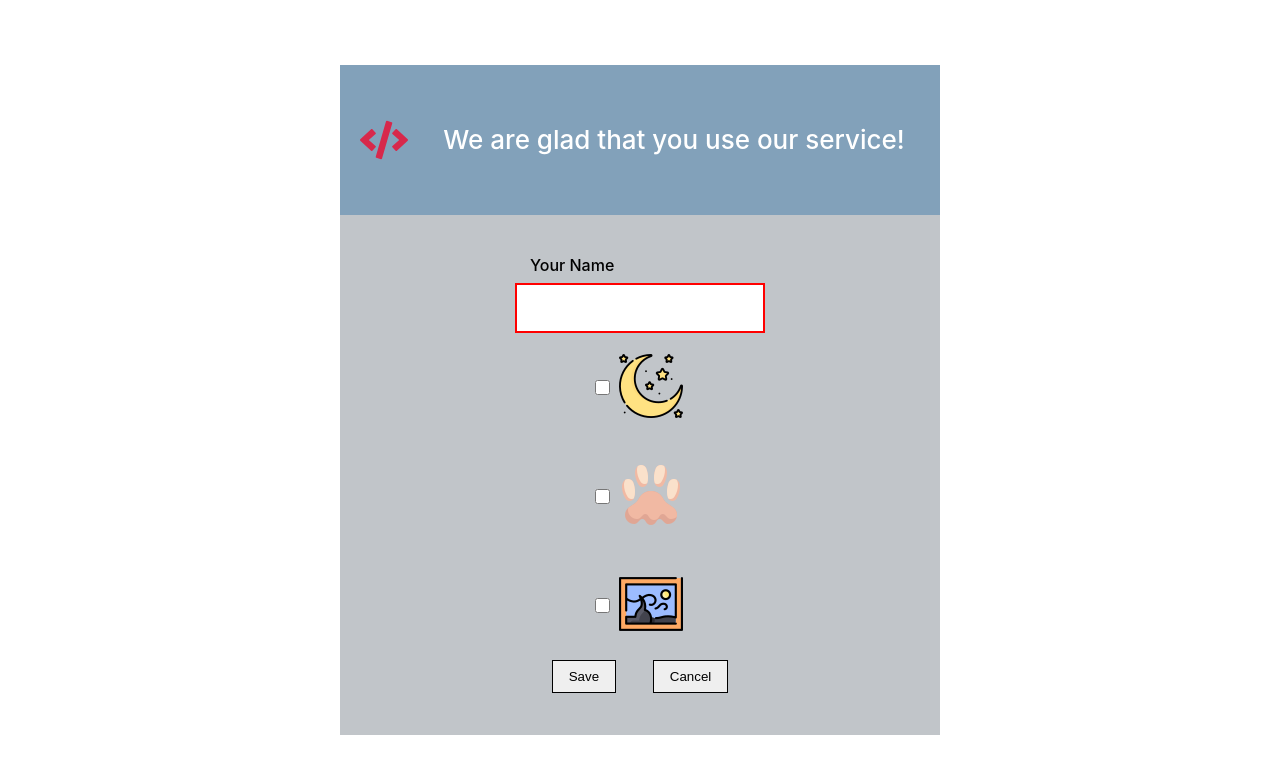
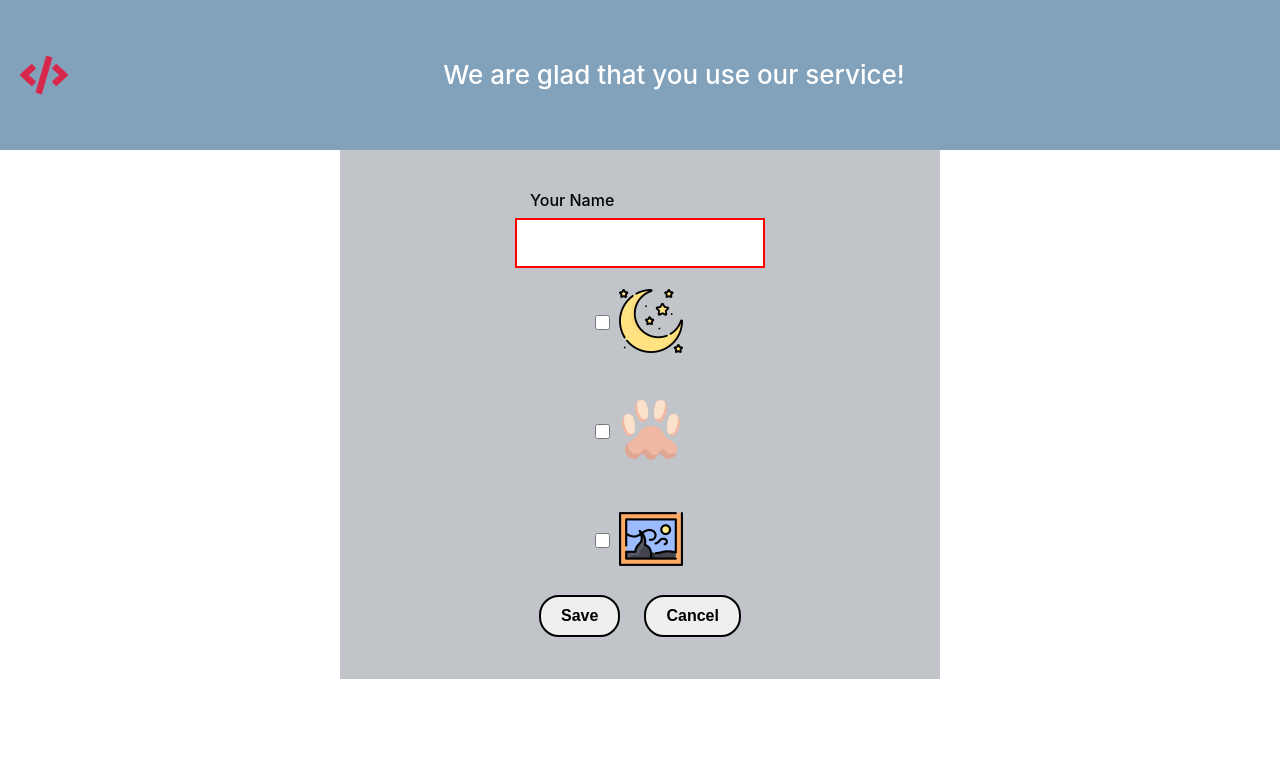
Before and after one commit to kiz0r/newsletter-evidence, a React (Create React App) app: page / in a window 1280 px wide. Shown: the top 774 px of the page. Built offline with nearby package versions, Linux system fonts and the light colour scheme.

Commit message:
replace PageHeader && finish NewsletterEvidence

```diff
--- a/src/App.js
+++ b/src/App.js
@@ -1,7 +1,15 @@
+import PageHeader from './components/PageHeader';
 import NewsletterEvidence from './components/NewsletterEvidence';
 
 function App() {
-  return <NewsletterEvidence />;
+  return (
+    <>
+      <PageHeader />
+      <main style={{ display: 'flex', justifyContent: 'center' }}>
+        <NewsletterEvidence />
+      </main>
+    </>
+  );
 }
 
 export default App;
--- a/src/components/CustomButton/CustomButton.module.sass
+++ b/src/components/CustomButton/CustomButton.module.sass
@@ -1,4 +1,7 @@
 .btn
-  border: 1px solid #000
-  padding: 8px 16px
+  border: 2px solid #000
+  border-radius: 20px
+  padding: 10px 20px
   transition: 0.8s all ease
+  font-weight: 700
+  font-size: 16px
--- a/src/components/NewsletterEvidence/index.jsx
+++ b/src/components/NewsletterEvidence/index.jsx
@@ -24,6 +24,7 @@ const INITIAL_FORM_STATE = {
 const NewsletterEvidence = () => {
   // useState for <UserNameInput/>
   const [value, setValue] = useState(INITIAL_FORM_STATE.username);
+  const [isValid, setIsValid] = useState(false);
 
   // useStates for <CheckBoxBtn/>
   const [isCheckedMoon, setIsCheckedMoon] = useState(
@@ -36,6 +37,8 @@ const NewsletterEvidence = () => {
     INITIAL_FORM_STATE.isCheckedPainting
   );
 
+  const [userList, setUserList] = useState([]);
+
   // used to reset the form to the initial state
   const handleCancel = () => {
     setValue(INITIAL_FORM_STATE.username);
@@ -47,21 +50,45 @@ const NewsletterEvidence = () => {
   const handleSubmit = (event) => {
     event.preventDefault();
 
-    const jsonFormData = JSON.stringify({
+    const formData = {
       username: value,
       moonChecked: isCheckedMoon,
       pawChecked: isCheckedPaw,
       paintingChecked: isCheckedPainting,
-    });
+    };
 
-    console.log(jsonFormData);
+    const storedData = localStorage.getItem('formData');
+    let parsedData = [];
+    if (storedData) {
+      parsedData = JSON.parse(storedData);
+    }
+
+    // it will return -1 if there is no username from input
+    const userIndex = parsedData.findIndex((data) => data.username === value);
+
+    if (userIndex !== -1) {
+      parsedData[userIndex] = formData;
+      alert('Your data has been successfully updated!');
+    } else {
+      parsedData.push(formData);
+      alert('Your data has been successfully added!');
+    }
+
+    // save the updated data to localStorage with field 'formData'
+    localStorage.setItem('formData', JSON.stringify(parsedData));
+
+    handleCancel();
   };
 
   return (
     <div className={evidenceWrapper}>
-      <PageHeader />
       <form action="" className={pageForm}>
-        <UserNameInput value={value} setValue={setValue} />
+        <UserNameInput
+          value={value}
+          setValue={setValue}
+          isValid={isValid}
+          setIsValid={setIsValid}
+        />
         <CheckBoxBtn
           isChecked={isCheckedMoon}
           setIsChecked={setIsCheckedMoon}
--- a/src/components/UserNameInput/index.jsx
+++ b/src/components/UserNameInput/index.jsx
@@ -8,9 +8,7 @@ const { userNameInput, inputValid, inputInvalid, formLabel } = styles;
 const USERNAME_REG_EXP =
   /^[A-Z][a-z]{1,19}(-[A-Z][a-z]{1,19})?\s[A-Z][a-z]{1,19}(-[A-Z][a-z]{1,19})?$/;
 
-const UserNameInput = ({ value, setValue }) => {
-  const [isValid, setIsValid] = useState(false);
-
+const UserNameInput = ({ value, setValue, isValid, setIsValid }) => {
   function validateUserNameInput() {
     setIsValid(USERNAME_REG_EXP.test(value));
   }
--- a/src/index.css
+++ b/src/index.css
@@ -17,8 +17,5 @@ code {
 }
 
 #root {
-  display: flex;
-  justify-content: center;
-  align-items: center;
   min-height: 100vh;
 }
```
